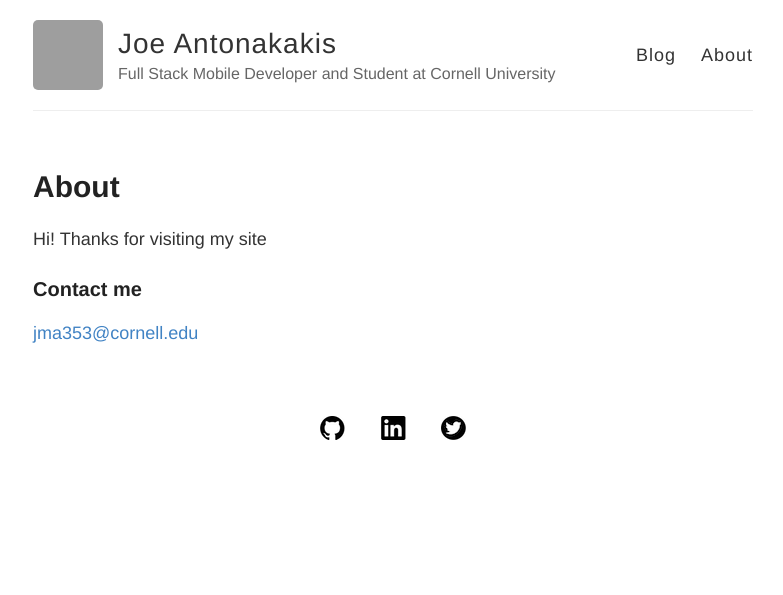
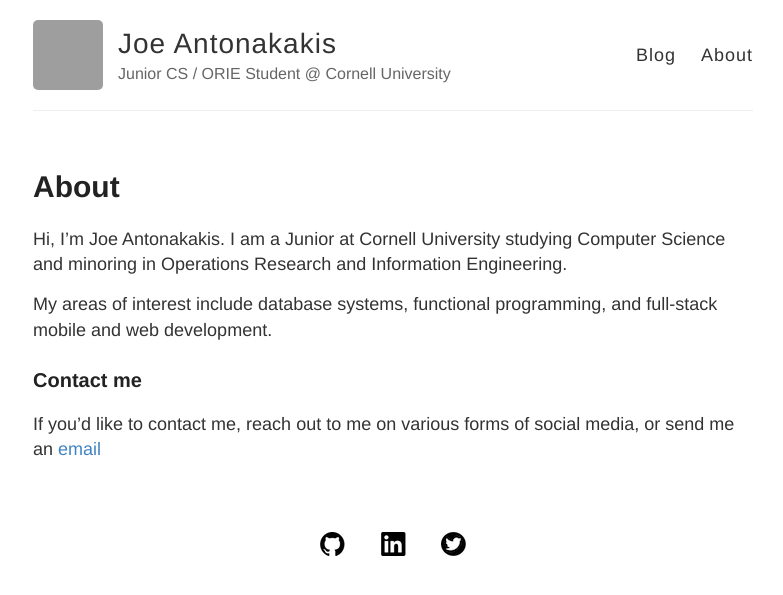
Before and after one commit to Jma353/jma353.github.io, a Jekyll site: the page built from about.md, in a window 1280 px wide. Shown: the top 595 px of the page, without its empty margins (247-1030 px from the left). Built offline with Jekyll 4.4.1, drawn with Linux system fonts in a browser that asks for light colours; grey boxes are pictures that could not be loaded.

Commit message:
Update 'about' section

```diff
--- a/_config.yml
+++ b/_config.yml
@@ -6,7 +6,7 @@
 name: Joe Antonakakis
 
 # Short bio or description (displayed in the header)
-description: Full Stack Mobile Developer and Student at Cornell University
+description: Junior CS / ORIE Student @ Cornell University
 
 # URL of your avatar or profile pic (you could use your GitHub profile pic)
 avatar: https://avatars0.githubusercontent.com/u/10677768?v=3&s=460
--- a/about.md
+++ b/about.md
@@ -4,8 +4,11 @@ title: About
 permalink: /about/
 ---
 
-Hi!  Thanks for visiting my site
+Hi, I'm Joe Antonakakis.  I am a Junior at Cornell University studying Computer Science and minoring in Operations Research and Information Engineering.
+
+My areas of interest include database systems, functional programming, and full-stack mobile and web development.
+
 
 ### Contact me
 
-[jma353@cornell.edu](mailto:jma353@cornell.edu)
+If you'd like to contact me, reach out to me on various forms of social media, or send me an [email](mailto:jma353@cornell.edu)
```
